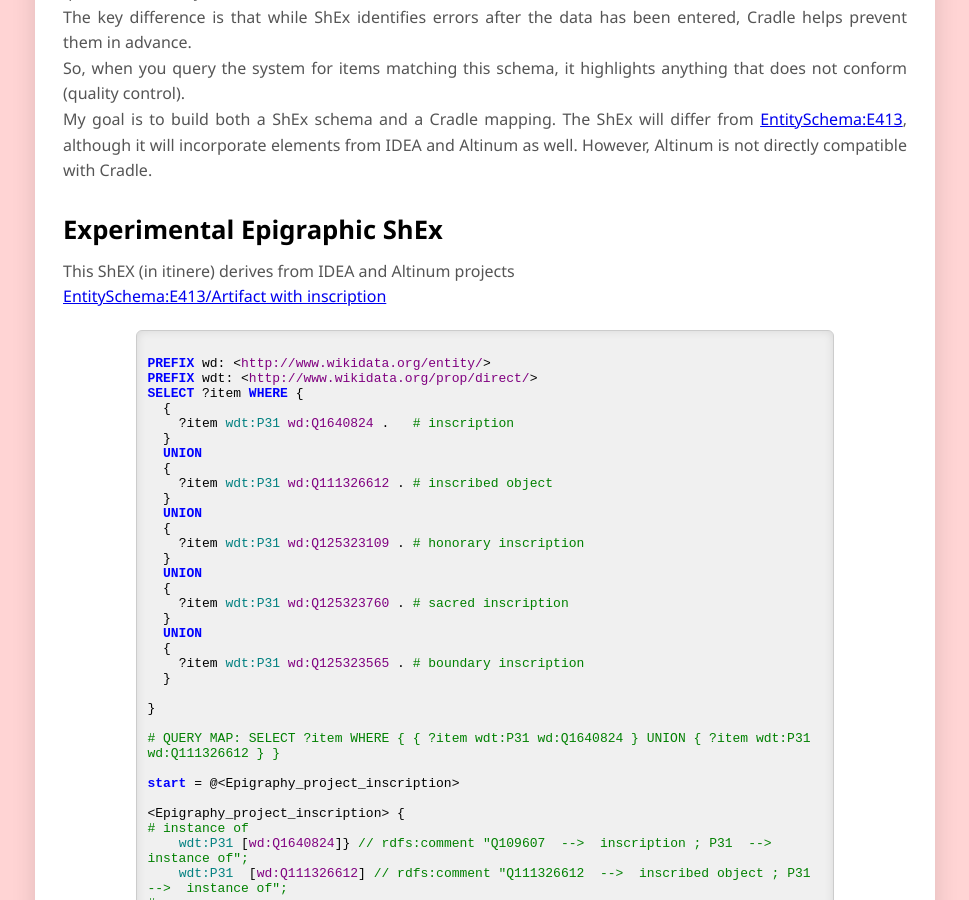
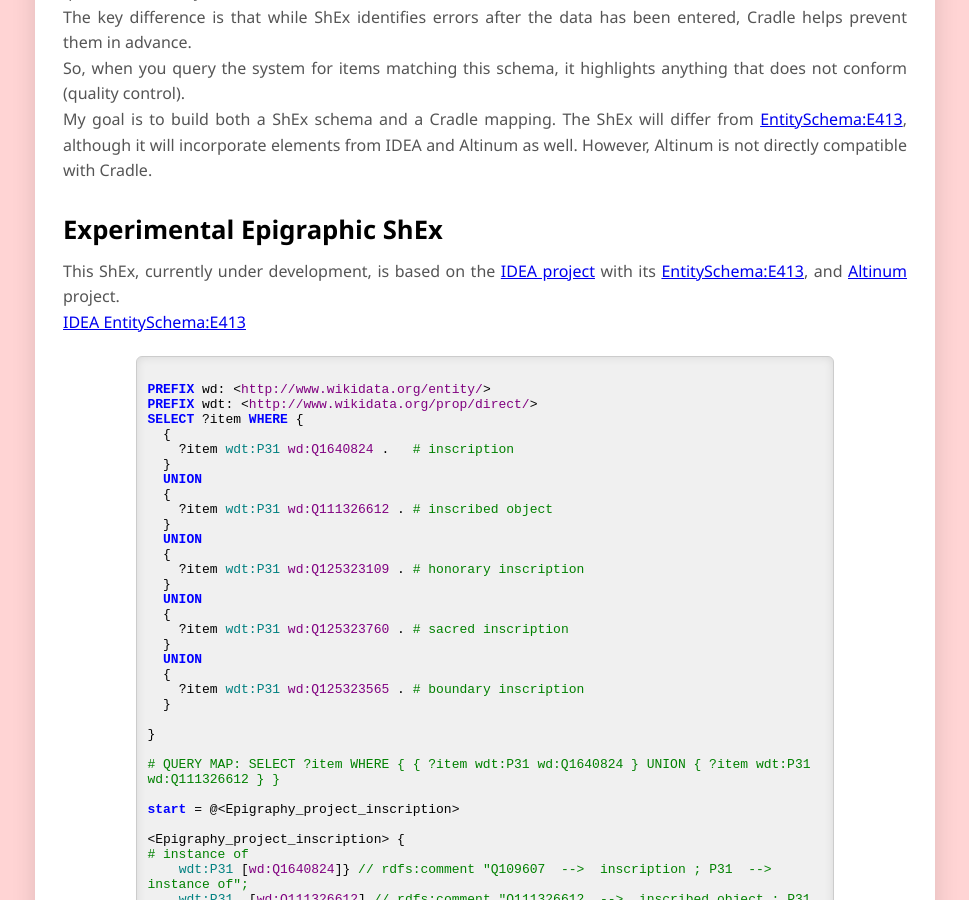
Before and after one commit to ac-inscript/cs-notes, a Jekyll site: the page cradle.html, which Jekyll copies as it is, in a window 1280 px wide and 900 px high, scrolled down 592 px. Shown: the whole window, without its empty margins (155-1124 px from the left). Built offline with Jekyll 4.4.1, drawn with Linux system fonts in a browser that asks for light colours.

Commit message:
added link to IDEA and Altium

```diff
--- a/cradle.html
+++ b/cradle.html
@@ -169,8 +169,8 @@
                 </section>
                 <section class="section">
                     <h2>Experimental Epigraphic ShEx</h2>
-                    <p>This ShEX (in itinere) derives from IDEA and Altinum projects<br>
-                    <a href="https://www.wikidata.org/wiki/EntitySchema:E413">EntitySchema:E413/Artifact with inscription</a>
+                    <p>This ShEx, currently under development, is based on the <a href="https://www.wikidata.org/wiki/Wikidata:WikiProject_IDEA/Inscriptions">IDEA project</a> with its <a href="https://www.wikidata.org/wiki/EntitySchema:E413">EntitySchema:E413</a>, and <a href="https://www.wikidata.org/wiki/User:Anna_Clara_Maniero_Azzolini/Altinum">Altinum</a> project.<br>
+                    <a href="https://www.wikidata.org/wiki/EntitySchema:E413">IDEA EntitySchema:E413</a>
                     </p>
                     <div class="sparql-box">
                     <pre><code>
```
